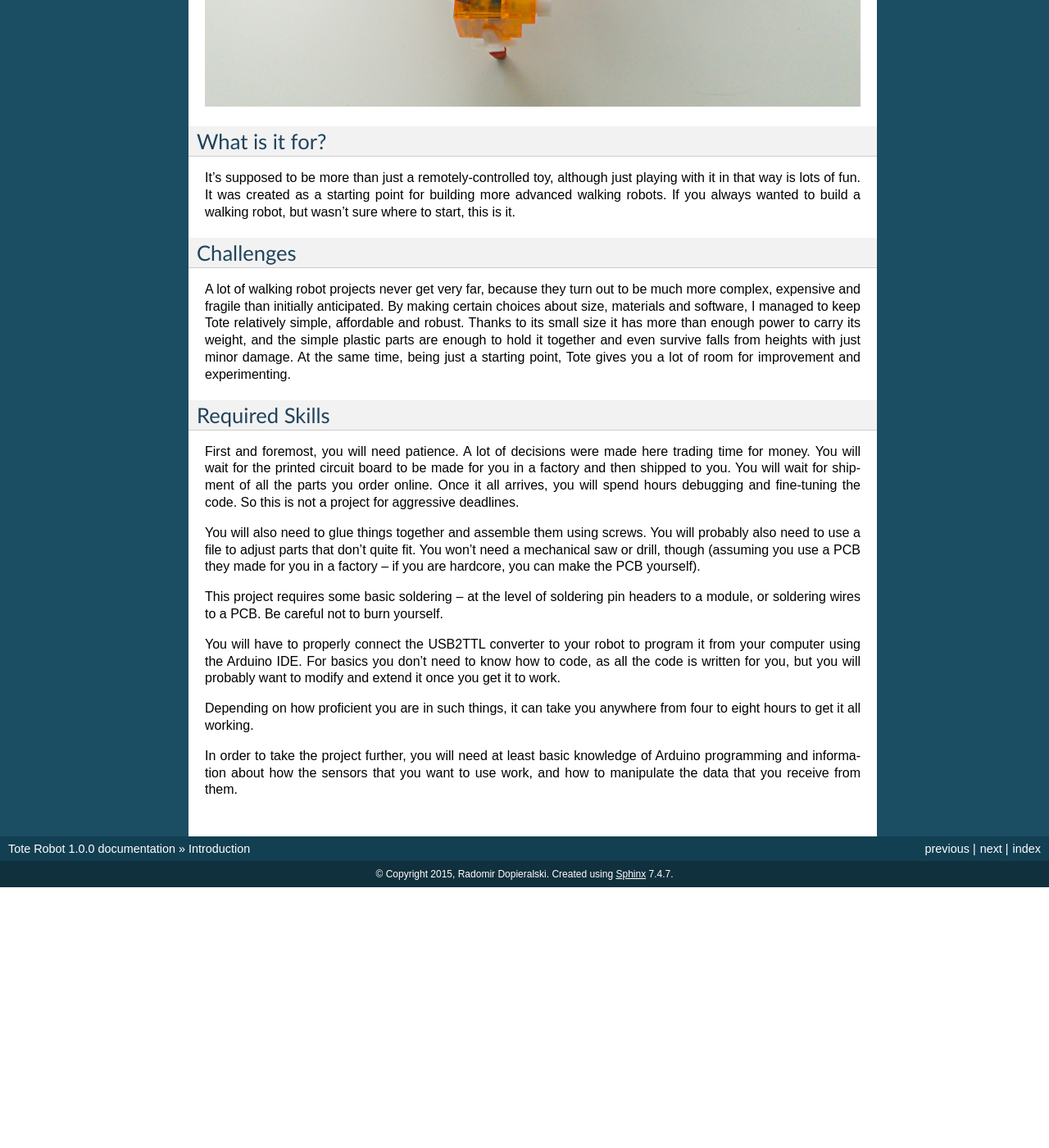
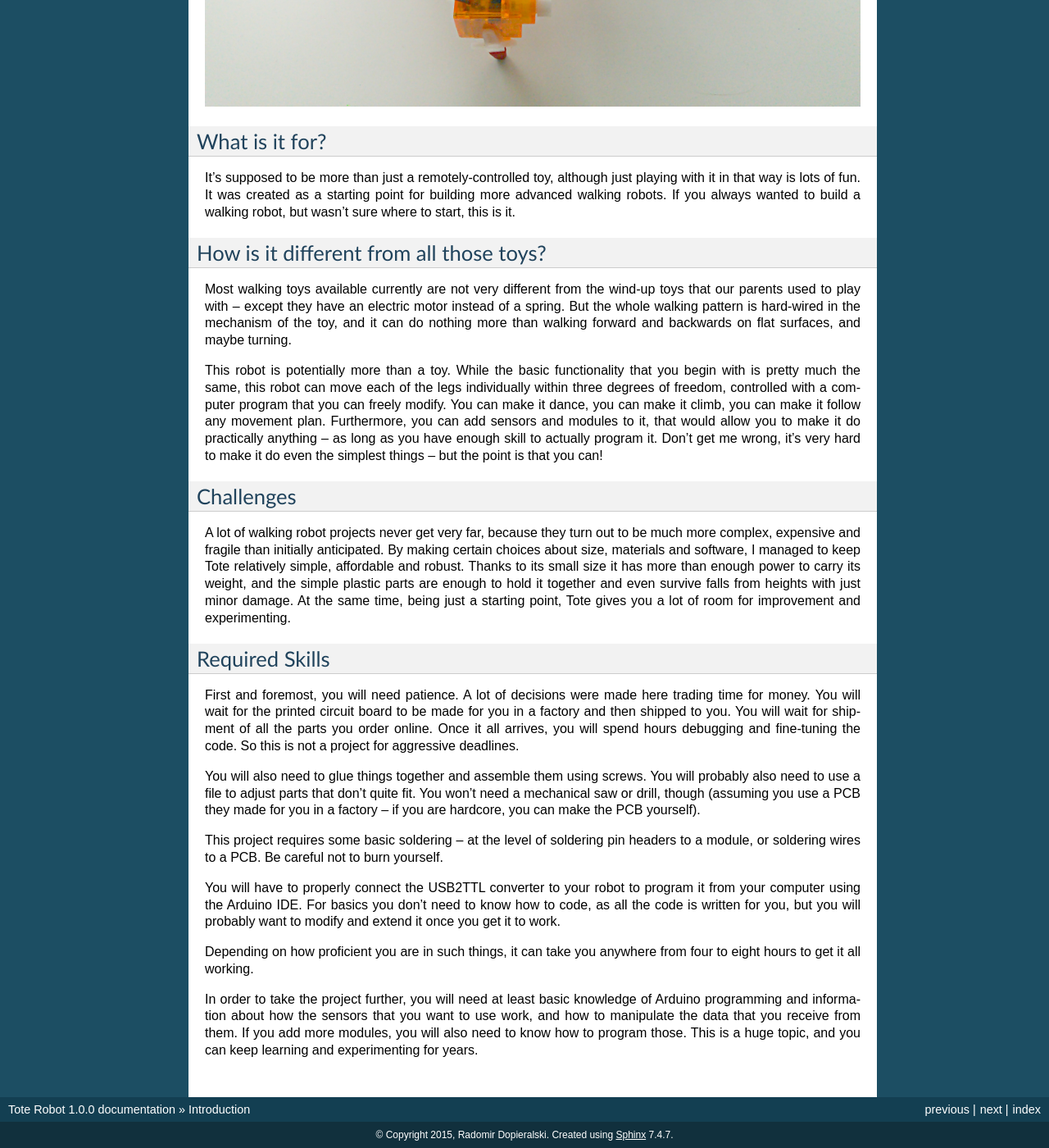
Before and after one commit to andrewsagio/tote, a Sphinx documentation site: the page built from doc/intro.rst, in a window 1280 px wide and 1400 px high, scrolled down 697 px. Shown: the whole window at 82% size. Built offline with Sphinx 7.4.7, drawn with Linux system fonts in a browser that asks for light colours; formulas are drawn with MathJax 3; before the commit the page ends 1779 px from its top, so only the background shows below that; some of the changed text lies outside the part shown.

Commit message:
Add to the introduction

```diff
--- a/doc/bom.rst
+++ b/doc/bom.rst
@@ -44,6 +44,7 @@ perma-board and make the connections with pieces of wire. This is not covered
 in this instruction, however.
 
 .. _repository: https://bitbucket.org/thesheep/tote
+.. _Fritzing: http://fritzing.org
 
 
 Arduino Pro Mini
--- a/doc/intro.rst
+++ b/doc/intro.rst
@@ -20,6 +20,26 @@ It's supposed to be more than just a remotely-controlled toy, although just
 playing with it in that way is lots of fun. It was created as a starting point
 for building more advanced walking robots. If you always wanted to build a
 walking robot, but wasn't sure where to start, this is it.
+
+
+How is it different from all those toys?
+========================================
+
+Most walking toys available currently are not very different from the wind-up
+toys that our parents used to play with -- except they have an electric motor
+instead of a spring. But the whole walking pattern is hard-wired in the
+mechanism of the toy, and it can do nothing more than walking forward and
+backwards on flat surfaces, and maybe turning.
+
+This robot is potentially more than a toy. While the basic functionality that
+you begin with is pretty much the same, this robot can move each of the legs
+individually within three degrees of freedom, controlled with a computer
+program that you can freely modify. You can make it dance, you can make it
+climb, you can make it follow any movement plan. Furthermore, you can add
+sensors and modules to it, that would allow you to make it do practically
+anything -- as long as you have enough skill to actually program it. Don't get
+me wrong, it's very hard to make it do even the simplest things -- but the
+point is that you can!
 
 
 Challenges
@@ -61,6 +81,8 @@ want to modify and extend it once you get it to work.
 Depending on how proficient you are in such things, it can take you anywhere
 from four to eight hours to get it all working.
 
-In order to take the project further, you will need at least basic knowledge
-of Arduino programming and information about how the sensors that you want to
-use work, and how to manipulate the data that you receive from them.
+In order to take the project further, you will need at least basic knowledge of
+Arduino programming and information about how the sensors that you want to use
+work, and how to manipulate the data that you receive from them. If you add
+more modules, you will also need to know how to program those. This is a huge
+topic, and you can keep learning and experimenting for years.
```
